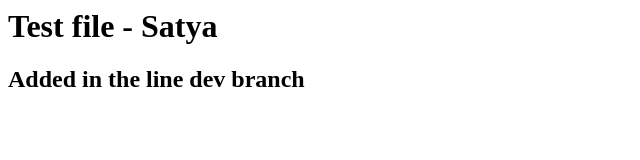
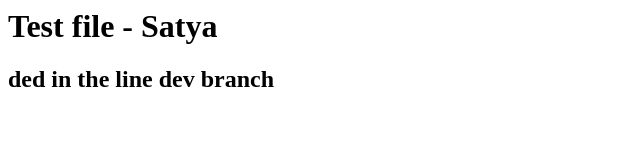
Before and after one commit to satya12/firstgitrepo, a plain HTML site: page index.html in a window 1280 px wide. Shown: the whole page, without its empty margins (0-640 px from the left). Drawn offline with Linux system fonts and the light colour scheme.

Commit message:
bug in the code

```diff
--- a/index.html
+++ b/index.html
@@ -1,6 +1,6 @@
 <html>
 <body>
 	<h1>Test file - Satya</h1>
-	<h2>Added in the line dev branch</h2>
+	<h2>ded in the line dev branch</h2>
 </body>
 </html>
```
